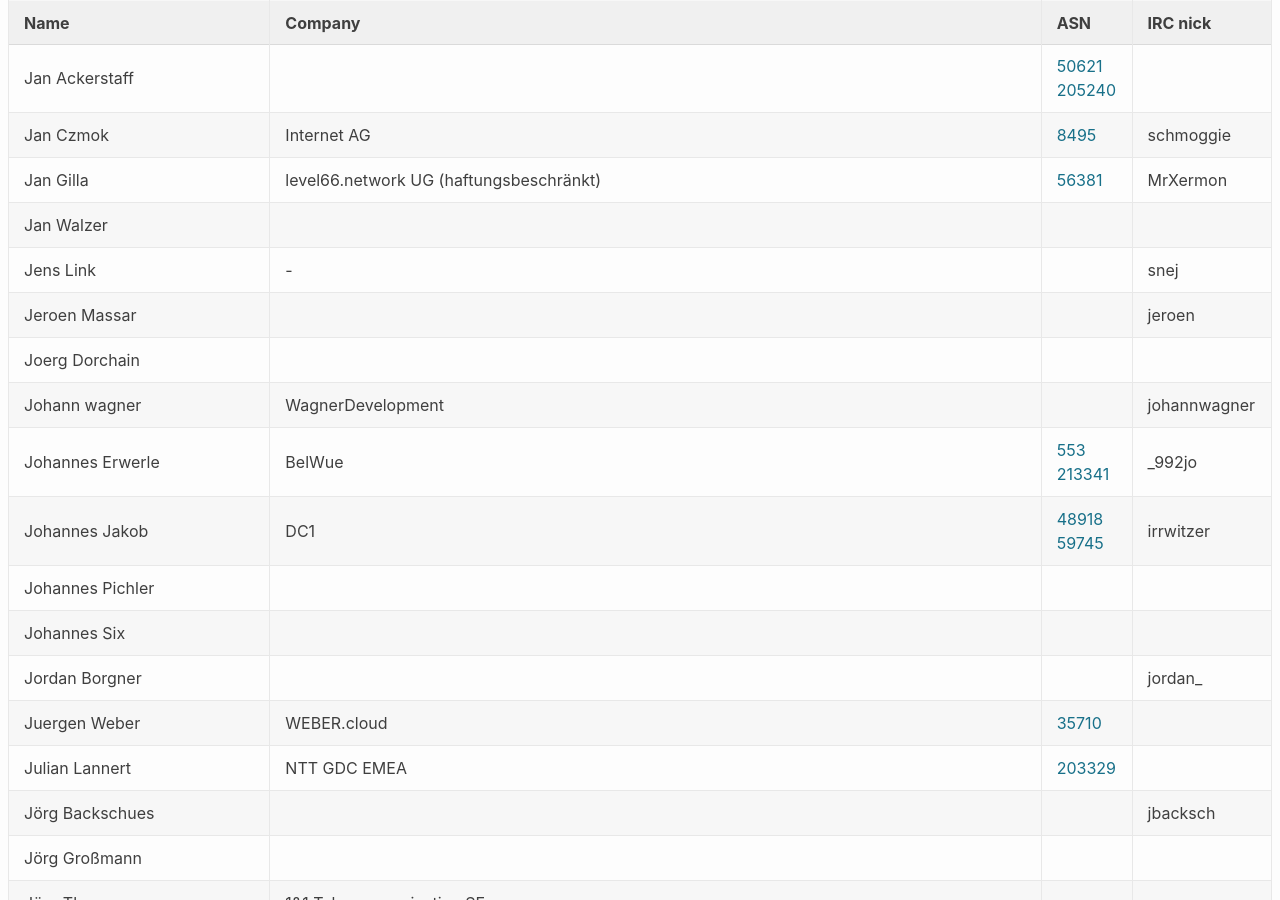
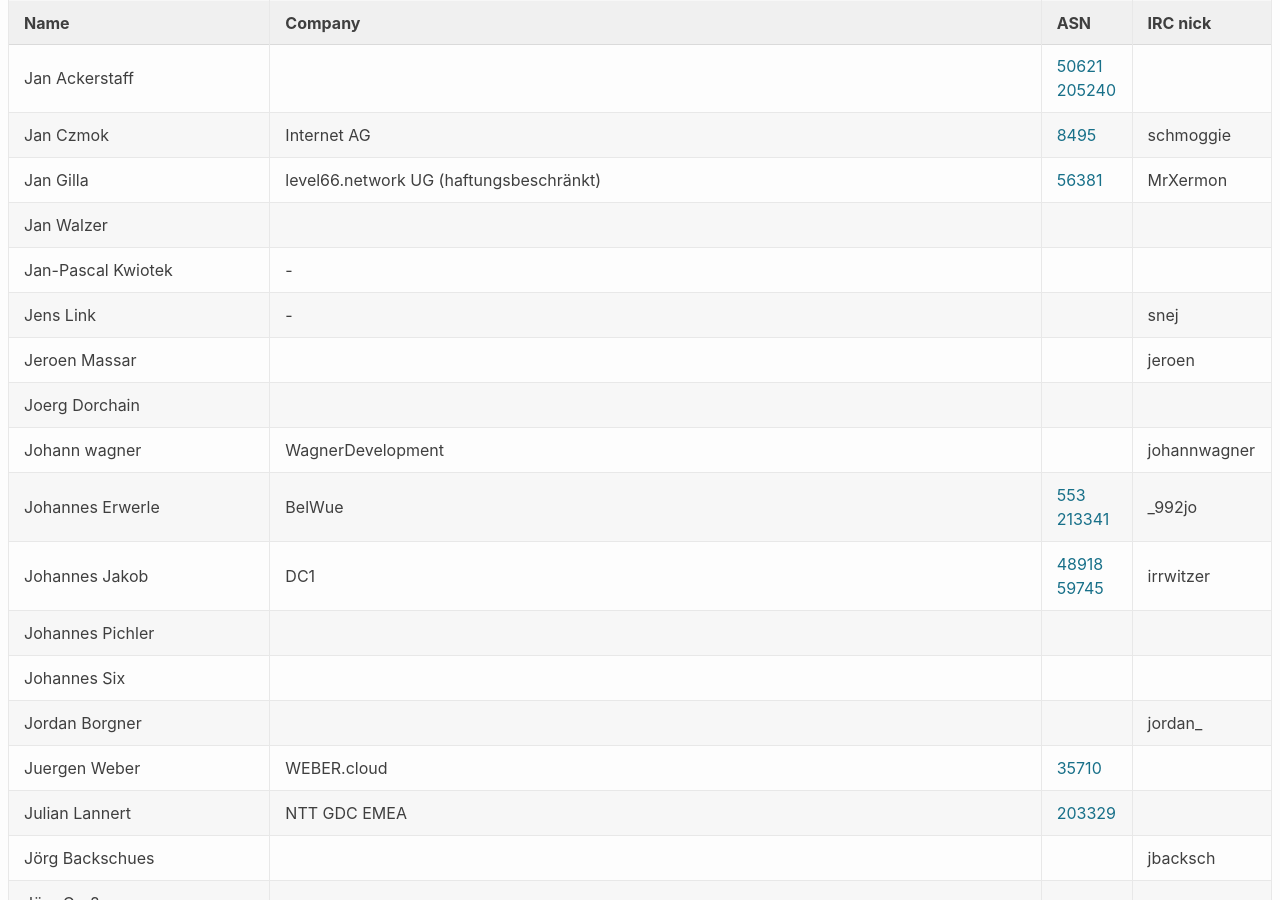
Before and after one commit to denog/pretix-attendeelist, a Jekyll site: the page built from denog2020.markdown, in a window 1280 px wide and 900 px high, scrolled down 2566 px. Built offline with Jekyll 4.4.1, drawn with Linux system fonts in a browser that asks for light colours.

Commit message:
Latest data: Tue Feb  2 00:01:18 UTC 2021

```diff
--- a/_data/attendees_meetup2021-01.json
+++ b/_data/attendees_meetup2021-01.json
@@ -322,6 +322,12 @@
     "company": "level66.network UG (haftungsbeschränkt)",
     "irc": "MrXermon",
     "asn": "56381"
+  },
+  {
+    "name": "Jan-Pascal Kwiotek",
+    "company": "-",
+    "irc": null,
+    "asn": null
   },
   {
     "name": "Jan Walzer",
```
